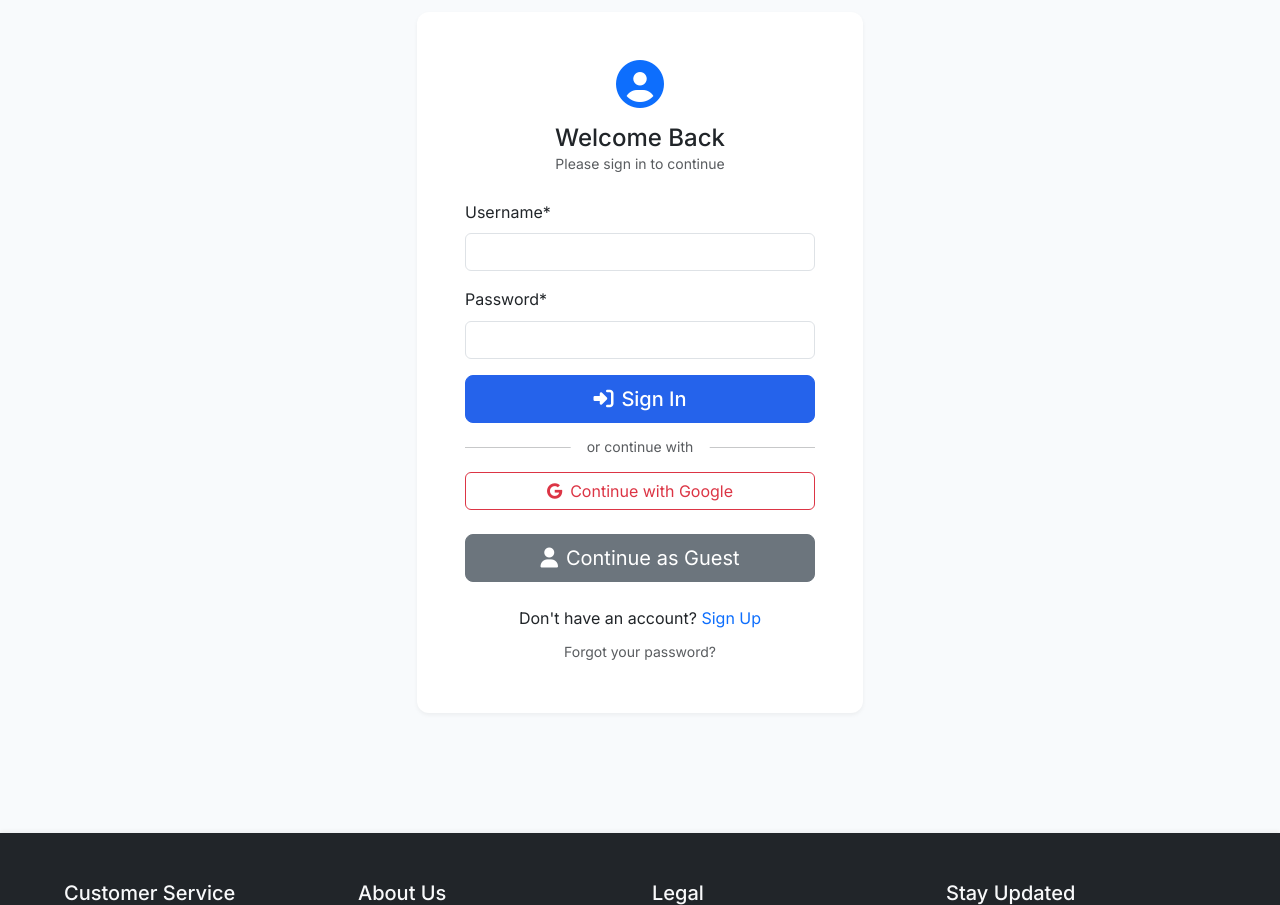
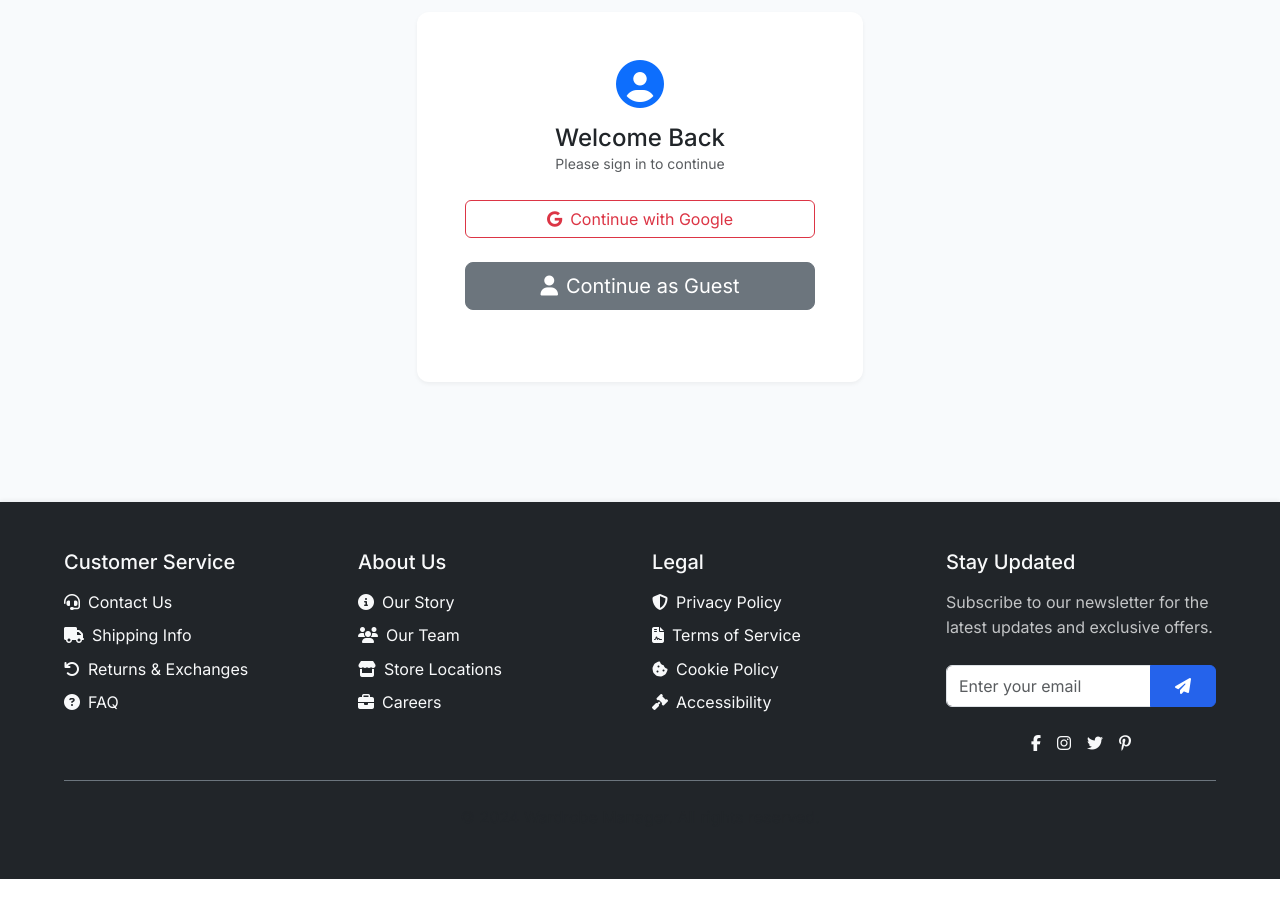
Before and after one commit to bradyp19/Clothing-Library, a Django app: page /start/login/ in a window 1280 px wide. Shown: the part 140-1045 px from the top of the page. After the commit the page ends 1019 px from the top, so only its background shows below. Run offline with Django 4.2, Linux system fonts and the light colour scheme; some libraries are stand-ins or nearby versions.

Commit message:
Removed username/pw login

```diff
--- a/login/templates/login/login.html
+++ b/login/templates/login/login.html
@@ -26,7 +26,7 @@
                         {% endfor %}
                     {% endif %}
 
-                    <form method="POST" class="needs-validation" novalidate>
+                    <!-- <form method="POST" class="needs-validation" novalidate>
                         {% csrf_token %}
                         {{ form|crispy }}
 
@@ -35,14 +35,14 @@
                                 <i class="fas fa-sign-in-alt me-2"></i>{% trans "Sign In" %}
                             </button>
                         </div>
-                    </form>
+                    </form> -->
 
-                    <div class="position-relative mb-4">
+                    <!-- <div class="position-relative mb-4">
                         <hr>
                         <span class="position-absolute top-50 start-50 translate-middle bg-white px-3 text-muted small">
                             {% trans "or continue with" %}
                         </span>
-                    </div>
+                    </div> -->
 
                     <div class="d-grid mb-4">
                         <a href="{% provider_login_url 'google' %}" class="btn btn-outline-danger">
@@ -57,14 +57,14 @@
                         </a>
                     </div>
 
-                    <div class="text-center">
+                    <!-- <div class="text-center">
                         <p class="mb-2">{% trans "Don't have an account?" %}
                             <a href="{% url 'account_signup' %}" class="text-primary text-decoration-none">{% trans "Sign Up" %}</a>
                         </p>
                         <a href="{% url 'account_reset_password' %}" class="text-muted small text-decoration-none">
                             {% trans "Forgot your password?" %}
                         </a>
-                    </div>
+                    </div> -->
                 </div>
             </div>
         </div>
```
